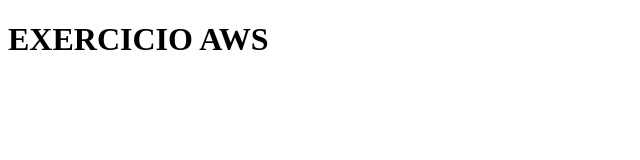
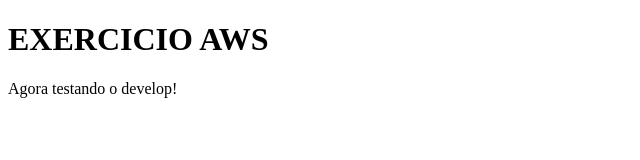
Before and after one commit to LuKKsz/projeto-lightsail, a plain HTML site: page index.html in a window 1280 px wide. Shown: the whole page, without its empty margins (0-640 px from the left). Drawn offline with Linux system fonts and the light colour scheme.

Commit message:
Adicionando a mensagem e criado branch develop

```diff
--- a/index.html
+++ b/index.html
@@ -7,5 +7,6 @@
 </head>
 <body>
     <h1>EXERCICIO AWS</h1>
+    <p>Agora testando o develop!</p>
 </body>
 </html>
```
